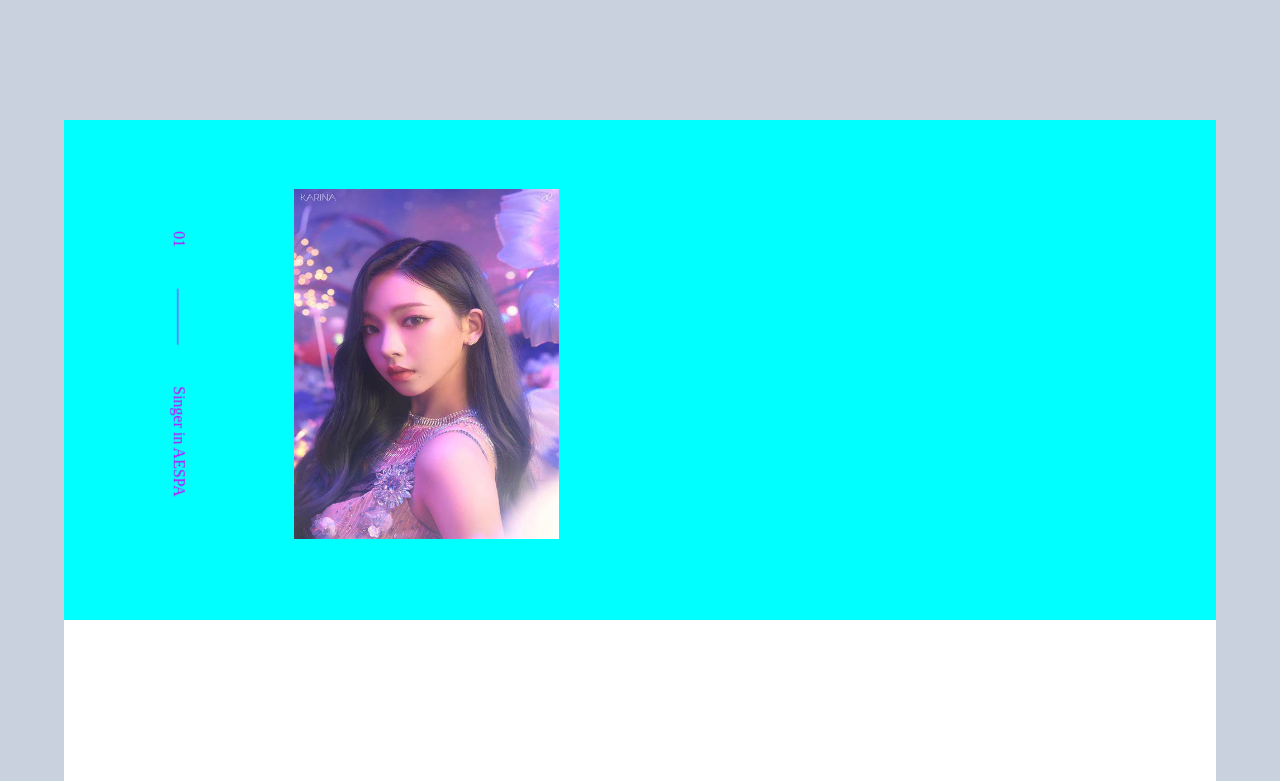
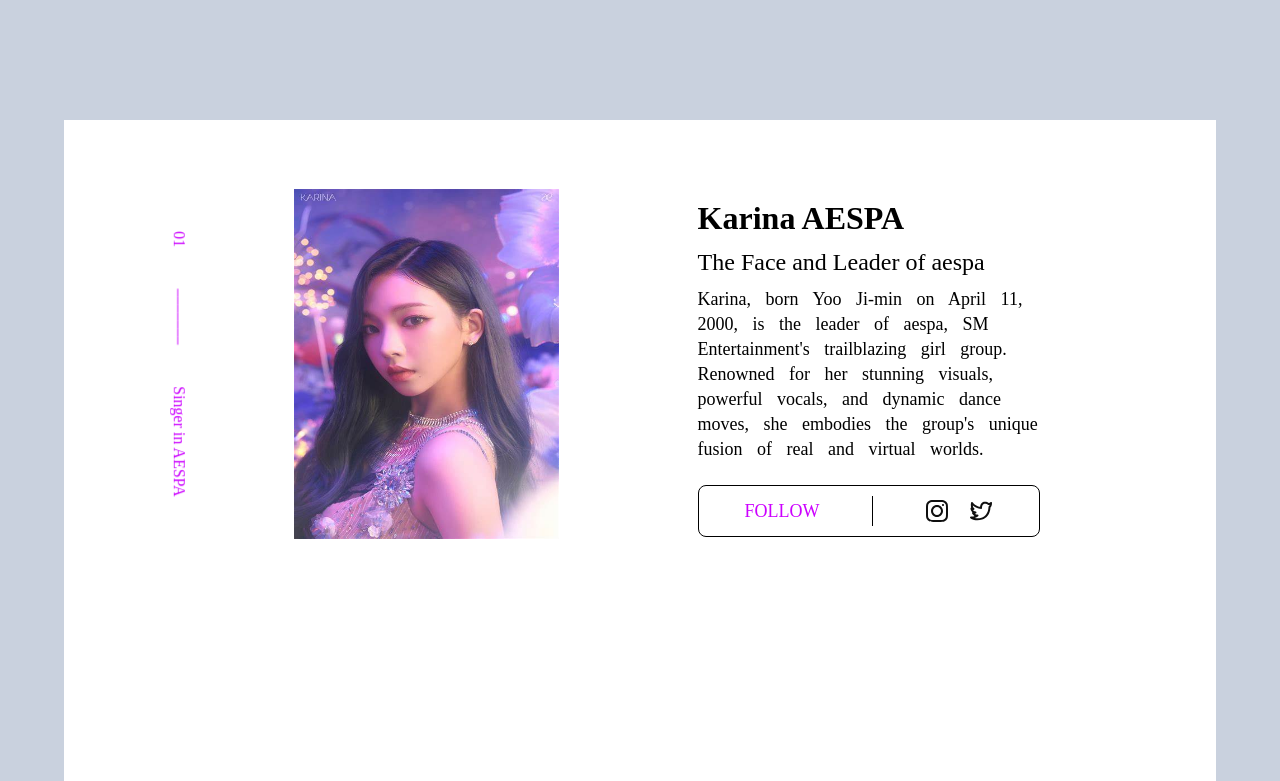
Before and after one commit to Gokerwow/Projek-Web-2, a plain HTML site: page pages/index.html in a window 1280 px wide. Shown: the part 1079-1860 px from the top of the page. Drawn offline with Linux system fonts and the light colour scheme.

Commit message:
comit baru

```diff
--- a/cs/style.css
+++ b/cs/style.css
@@ -196,7 +196,6 @@ html{
 }
 
 .speaker-1{
-    background-color: aqua;
     width: 100%;
     height: 25%;
 }
@@ -227,3 +226,74 @@ html{
     list-style-type: none;
     text-align: start;
 }
+
+.header-speaker-1{
+    margin-left: 55%;
+    margin-top: -15%;
+    width: 300px;
+}
+
+.subheader-speaker-1{
+    display: flex;
+    margin-left: 55%;
+    font-weight: 5;
+    margin-top: 1%;
+}
+
+.paragraph-speaker-1{
+    display: flex;
+    margin-left: 55%;
+    margin-top: 1%;
+    width: 350px;
+    word-spacing: 10px;
+    font-size: 18px;
+    line-height: 25px;
+}
+
+.follow-container {
+    display: flex;
+    align-items: center;
+    border: 1px solid black; /* Batas luar kotak */
+    border-radius: 8px;
+    border-color: black ;
+    padding: 10px 20px;
+    width: 300px; /* Sesuaikan lebar */
+    justify-content: space-around;
+    margin-left: 55%;
+    margin-top: 2%;
+  }
+
+  .follow-text {
+    font-size: 18px;
+    color: rgb(204, 0, 255); /* Warna teks */
+    font-weight: 10px;
+    transition: transform 0.3s ease; /* Efek transisi halus */
+  }
+
+  .follow-text:hover{
+    transform: scale(1.4);
+    transition-delay: 5ms ease;
+  }
+
+  .divider {
+    width: 1px;
+    background-color: black; /* Warna garis pembagi */
+    height: 30px;
+  }
+
+  .social-icons {
+    display: flex;
+    gap: 20px; /* Jarak antar ikon */
+    transition: transform 0.3s ease; /* Efek transisi halus */
+  }
+
+  .icon {
+    width: 24px; /* Ukuran ikon */
+    height: 24px;
+    transition: transform 0.3s ease; /* Efek transisi halus */
+  }
+
+  .icon:hover{
+    transform: scale(1.5);
+    transition-delay: 3ms;
+  }
--- a/pages/index.html
+++ b/pages/index.html
@@ -31,7 +31,7 @@
                     </li>
                     <button class="btn-tiket">Buy Tickets</button>
                     <img src="../assets/facebook icon.png" class="img-content-fb">
-                    <img src="../assets/instagram icon.png" class="img-content-ig">
+                    <img src="../assets/instagram icon.svg" class="img-content-ig">
                     <img src="../assets/twitter icon.png" class="img-content-tw">
                     <img src="../assets/linkedin icon.png" class="img-content-in">
                 </div>
@@ -63,6 +63,20 @@
                         <li class="li-speaker">⎯⎯⎯⎯⎯⎯⎯</li>
                         <li class="li-speaker-2">Singer in AESPA</li>
                     </ul>
+                    <div class="desc-speaker-1">
+                        <h1 class="header-speaker-1">Karina AESPA</h1>
+                        <h2 class="subheader-speaker-1">The Face and Leader of aespa</h2>
+                        <p class="paragraph-speaker-1">Karina, born Yoo Ji-min on April 11, 2000, is the leader of aespa, SM Entertainment's trailblazing girl group. Renowned for her stunning visuals, powerful vocals, and dynamic dance moves, she embodies the group's unique fusion of real and virtual worlds.</p>
+                        <div class="follow-container">
+                            <div class="follow-text">FOLLOW</div>
+                            <div class="divider"></div>
+                            <div class="social-icons">
+                              <img src="../assets/instagram icon.svg" alt="Twitter" class="icon">
+                              <img src="../assets/twitter icon.svg" alt="LinkedIn" class="icon">
+                            </div>
+                          </div>
+
+                    </div>
                 </div>
             </div>
         </div>
```
Also changed, not shown: assets/instagram icon 1.png (renamed from assets/instagram icon.png), assets/instagram icon.svg (added), assets/twitter icon.svg (added).
